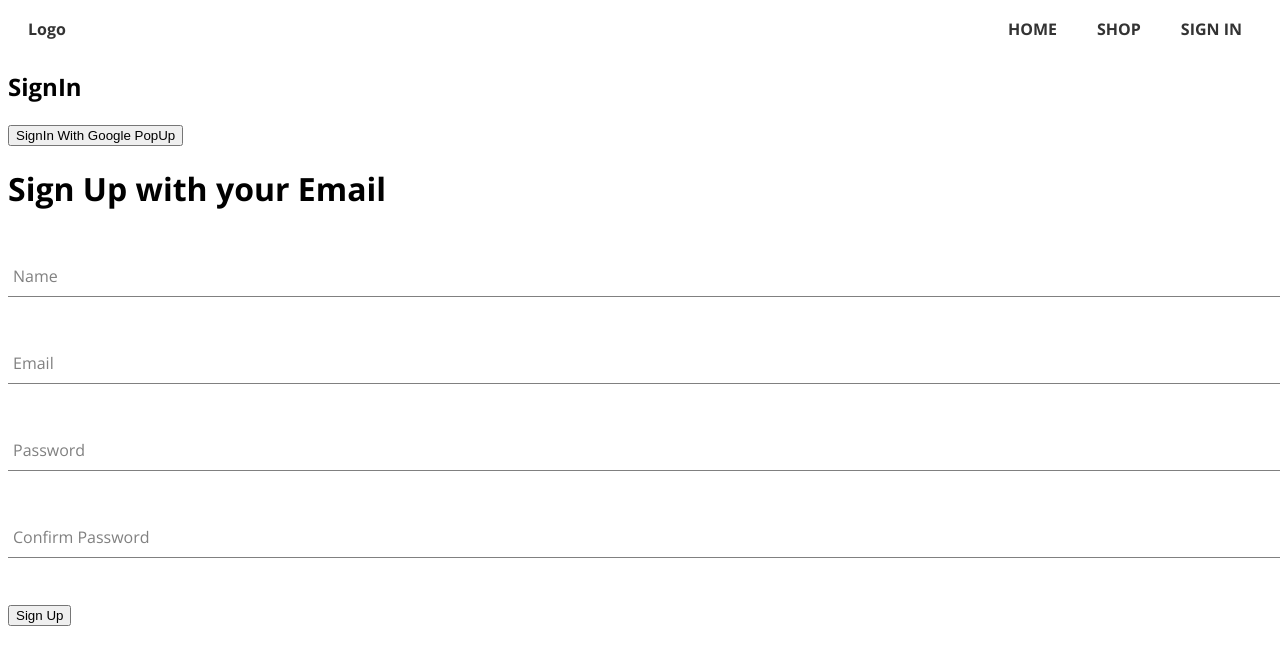
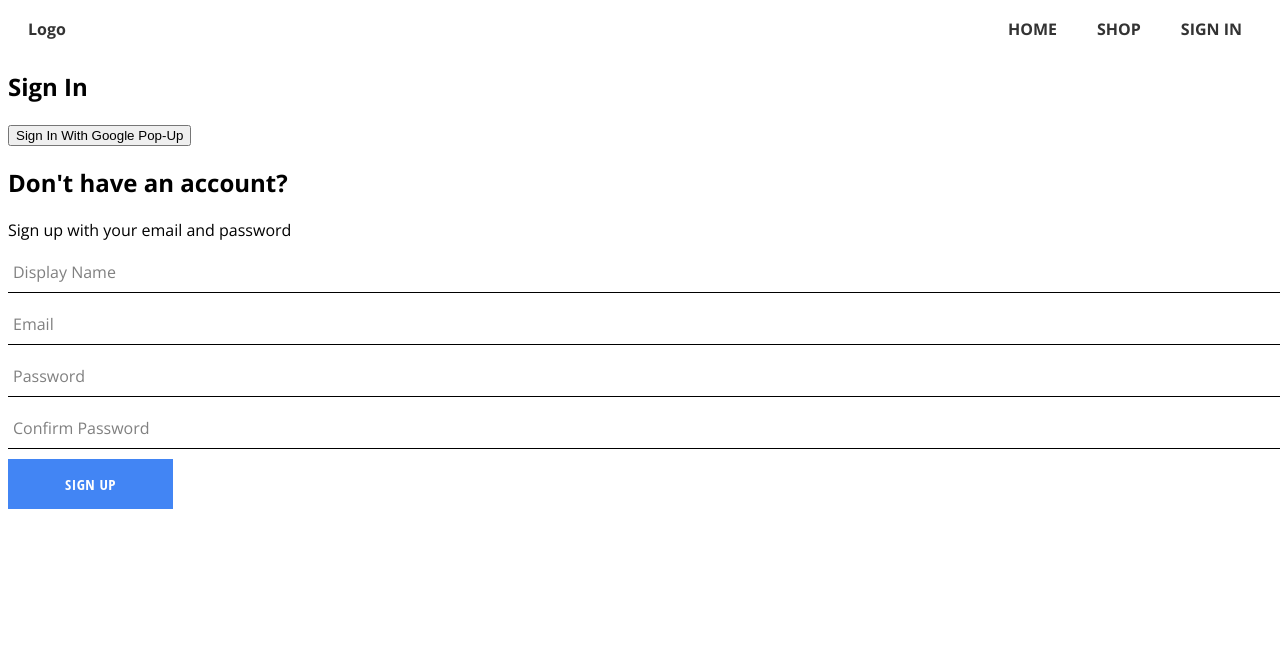
Before and after one commit to marialobillo/react-store, a React (Vite) app: page /signin in a window 1280 px wide. Shown: the top 664 px of the page. Built offline with nearby package versions, Linux system fonts and the light colour scheme.

Commit message:
feat: add button component

```diff
--- /dev/null
+++ b/src/components/button/button.component.tsx
@@ -0,0 +1,29 @@
+import React from 'react'
+import './button.styles.scss'
+
+const BUTTON_TYPE_CLASSES = {
+    google: 'google-sign-in',
+    inverted: 'inverted',
+};
+
+interface ButtonProps {
+    children: React.ReactNode;
+    buttonType?: keyof typeof BUTTON_TYPE_CLASSES;
+    onClick?: () => void;
+    type?: 'button' | 'submit' | 'reset';
+    disabled?: boolean;
+}
+
+
+const Button = ({ children, buttonType = 'google', ...otherProps }: ButtonProps) => {
+  return (
+      <button
+          className={`button-container ${BUTTON_TYPE_CLASSES[buttonType]}`}
+          {...otherProps}
+      >
+          {children}
+      </button>
+  )
+}
+
+export default Button
--- /dev/null
+++ b/src/components/button/button.styles.scss
@@ -0,0 +1,46 @@
+.button-container {
+    min-width: 165px;
+    width: auto;
+    height: 50px;
+    letter-spacing: 0.5px;
+    line-height: 50px;
+    padding: 0 35px 0 35px;
+    font-size: 15px;
+    background-color: black;
+    color: white;
+    text-transform: uppercase;
+    font-family: 'Open Sans Condensed';
+    font-weight: bolder;
+    border: none;
+    cursor: pointer;
+    display: flex;
+    justify-content: center;
+
+    &:hover {
+        background-color: white;
+        color: black;
+        border: 1px solid black;
+    }
+
+    &.google-sign-in {
+        background-color: #4285f4;
+        color: white;
+
+        &:hover {
+            background-color: #357ae8;
+            border: none;
+        }
+    }
+
+    &.inverted {
+        background-color: white;
+        color: black;
+        border: 1px solid black;
+
+        &:hover {
+            background-color: black;
+            color: white;
+            border: none;
+        }
+    }
+}
--- a/src/components/form-input/form-input.styles.scss
+++ b/src/components/form-input/form-input.styles.scss
@@ -9,7 +9,7 @@ $main-color: black;
 
 .group {
     position: relative;
-    margin: 45px 0;
+    margin: 0px 0;
 
     .form-input {
         background: none;
@@ -20,9 +20,9 @@ $main-color: black;
         display: block;
         width: 100%;
         border: none;
+        border-bottom: 1px solid black;
         border-radius: 0;
-        border-bottom: 1px solid $sub-color;
-        margin: 25px 0;
+        margin: 10px 0;
 
         &:focus {
             outline: none;
--- a/src/components/sign-up-form/sign-up-form.component.tsx
+++ b/src/components/sign-up-form/sign-up-form.component.tsx
@@ -3,6 +3,8 @@ import { useState } from 'react'
 import { createAuthUserWithEmailAndPassword, createUserDocumentFromAuth } from '../../utils/firebase/firebase.utils'
 import { FirebaseError } from 'firebase/app'
 import FormInput from '../form-input/form-input.component'
+import './sign-up-form.styles.scss'
+import Button from '../button/button.component'
 
 const defaultFormFields = {
     displayName: '',
@@ -52,38 +54,46 @@ const SignUpForm = () => {
     }
 
     return (
-        <div>
-            <h1>Sign Up with your Email</h1>
-            <form action="" onSubmit={handleSubmit}>
+        <div className='sign-up-container'>
+            <h2>Don't have an account?</h2>
+            <span>Sign up with your email and password</span>
+            <form onSubmit={handleSubmit}>
                 <FormInput
-                    label="Name"
-                    name="displayName"
-                    type="text"
+                    label='Display Name'
+                    type='text'
+                    required
+                    onChange={handleChange}
+                    name='displayName'
                     value={displayName}
+                />
+
+                <FormInput
+                    label='Email'
+                    type='email'
+                    required
                     onChange={handleChange}
+                    name='email'
+                    value={email}
                 />
+
                 <FormInput
-                    label="Email"
-                    name="email"
-                    type="email"
-                    value={email}
+                    label='Password'
+                    type='password'
+                    required
                     onChange={handleChange}
+                    name='password'
+                    value={password}
                 />
+
                 <FormInput
-                    label="Password"
-                    name="password"
-                    type="password"
-                    value={password}
+                    label='Confirm Password'
+                    type='password'
+                    required
                     onChange={handleChange}
+                    name='confirmPassword'
+                    value={confirmPassword}
                 />
-                <FormInput
-                    label="Confirm Password"
-                    name="confirmPassword"
-                    type="password"
-                    value={confirmPassword}
-                    onChange={handleChange}
-                />
-                <button type="submit">Sign Up</button>
+                <Button type='submit'>Sign Up</Button>
             </form>
         </div>
     )
--- /dev/null
+++ b/src/components/sign-up-form/sign-up-form.styles.scss
@@ -0,0 +1,69 @@
+$primary-color: #333;
+$secondary-color: #666;
+$input-padding: 10px;
+$input-font-size: 16px;
+
+.sign-up-form {
+    display: flex;
+    transform: translateY(-50%);
+    width: 300px;
+    padding: 20px;
+    background-color: white;
+
+    h2 {
+        text-align: center;
+        color: $primary-color;
+        margin-bottom: 20px;
+        font-size: 24px;
+    }
+
+    form {
+        display: flex;
+        flex-direction: column;
+        gap: 20px;
+
+        .form-input-group {
+            display: flex;
+            flex-direction: column;
+            gap: 5px;
+
+            label {
+                font-size: 14px;
+                color: $secondary-color;
+                font-weight: bold;
+            }
+
+            input {
+                padding: $input-padding;
+                font-size: $input-font-size;
+                border: none;
+                border-bottom: 1px solid $secondary-color;
+                outline: none;
+                transition: border-color 0.3s ease;
+
+                &:focus {
+                    border-bottom: 1px solid $primary-color;
+                }
+            }
+        }
+
+        button {
+            padding: $input-padding;
+            font-size: $input-font-size;
+            color: white;
+            background-color: black;
+            border: none;
+            cursor: pointer;
+            transition: background-color 0.3s ease;
+
+            &:hover {
+                background-color: #333;
+            }
+
+            &:disabled {
+                background-color: grey;
+                cursor: not-allowed;
+            }
+        }
+    }
+}
--- a/src/routes/sign-in/sign-in.component.tsx
+++ b/src/routes/sign-in/sign-in.component.tsx
@@ -17,11 +17,11 @@ const SignIn = () => {
   }
 
   return (
-    <div>
-      <h2>SignIn</h2>
-      <button
-        onClick={logGoogleUser}
-      >SignIn With Google PopUp</button>
+    <div className="auth-container">
+      <div className="sign-in-section">
+        <h2>Sign In</h2>
+        <button onClick={logGoogleUser}>Sign In With Google Pop-Up</button>
+      </div>
 
       <SignUpForm />
     </div>
--- /dev/null
+++ b/src/routes/sign-in/sign-in.styles.scss
@@ -0,0 +1,38 @@
+.auth-container {
+    display: flex;
+    height: 100vh; // Full screen height
+    width: 100%;
+
+    .sign-in-section,
+    .sign-up-form {
+        flex: 1;
+        display: flex;
+        flex-direction: column;
+        justify-content: center;
+        align-items: center;
+        padding: 20px;
+    }
+
+    .sign-in-section {
+        background-color: #f4f4f4; // Light gray for contrast
+    }
+
+    .sign-up-form {
+        background-color: white;
+        box-shadow: 0 2px 10px rgba(0, 0, 0, 0.1);
+    }
+
+    button {
+        padding: 10px 20px;
+        font-size: 16px;
+        color: white;
+        background-color: black;
+        border: none;
+        cursor: pointer;
+        transition: background-color 0.3s ease;
+
+        &:hover {
+            background-color: #333;
+        }
+    }
+}
```
